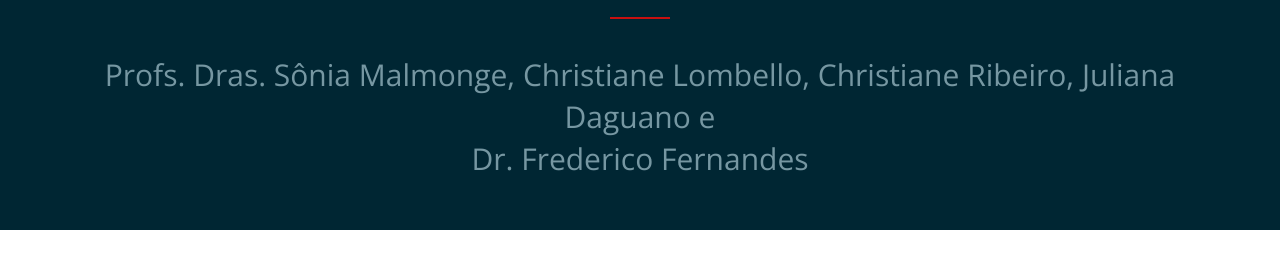
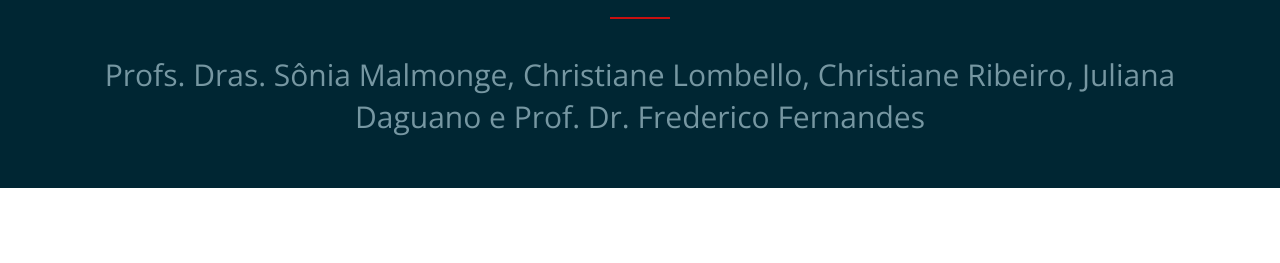
Before and after one commit to ufabc-ebm/ufabc-ebm.github.io, a plain HTML site: page Biomateriais.html in a window 1280 px wide. Shown: the part 169-432 px from the top of the page. Drawn offline with nearby package versions, Linux system fonts and the light colour scheme; files whose address does not match are found by name.

Commit message:
Corrigindo nomes.

```diff
--- a/Biomateriais.html
+++ b/Biomateriais.html
@@ -22,8 +22,7 @@
 
 					<p class="margin-bottom-20 text-center text-size-30">
 						Profs. Dras. Sônia Malmonge, Christiane Lombello, Christiane Ribeiro, Juliana Daguano e
-						<br>
-						Dr. Frederico Fernandes
+						Prof. Dr. Frederico Fernandes
 					</p>
 
 					<span style="display:block; height: 30px;"></span>
```
